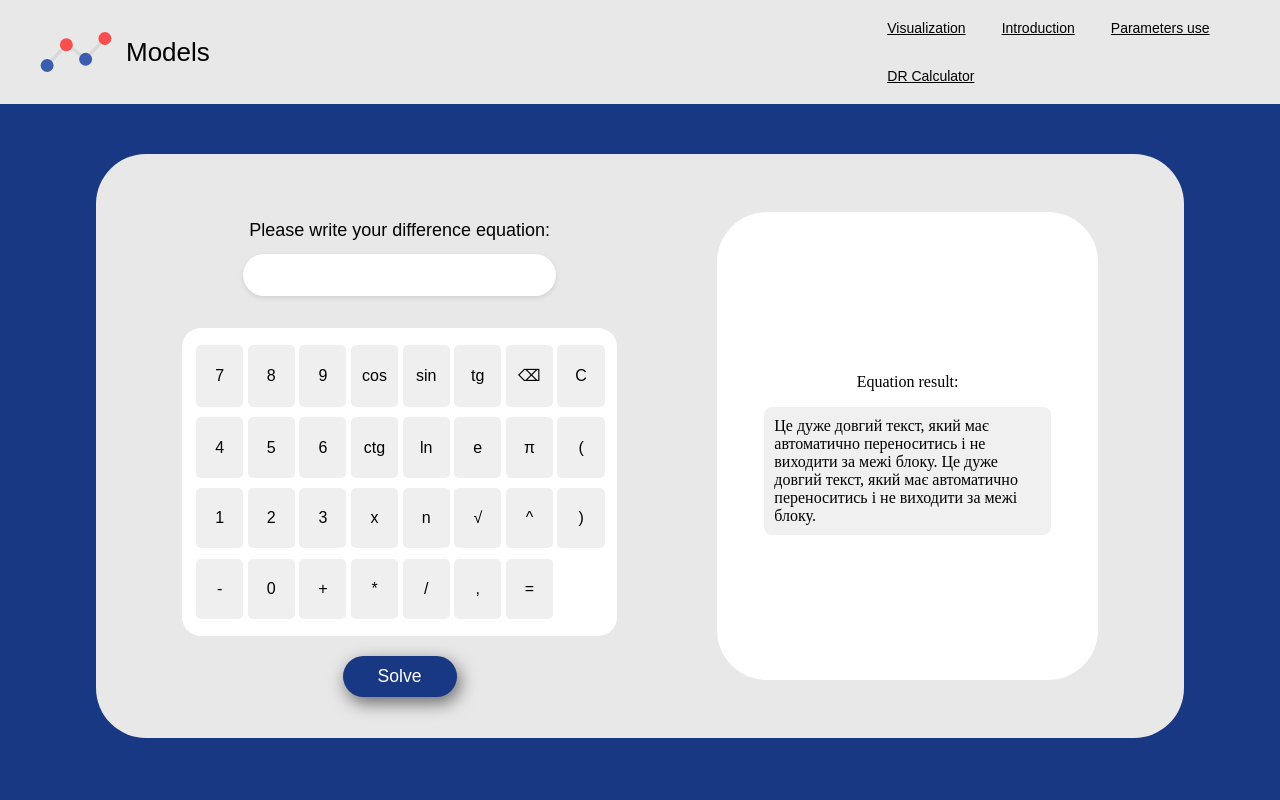
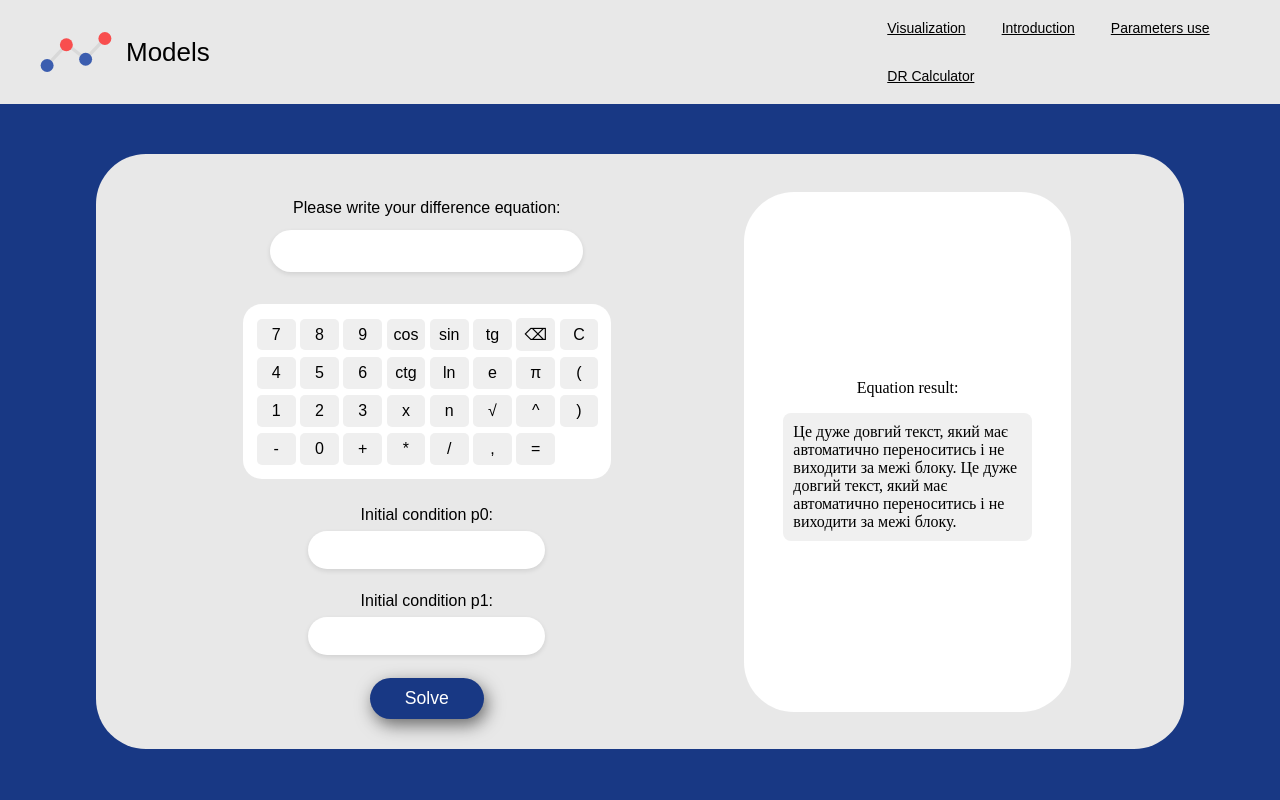
Before and after one commit to dosstacy/cobweb-website, a Flask app: page /calculator in a window 1280 px wide. Run offline with Flask 3, Linux system fonts and the light colour scheme; some libraries are stand-ins or nearby versions.

Commit message:
add initial conditions fields

```diff
--- a/static/css/calculator.css
+++ b/static/css/calculator.css
@@ -7,7 +7,7 @@
 
 #calc-rect {
     margin-top: 50px;
-    height: 73vh;
+    height: fit-content;
     margin-bottom: 30px;
     display: flex;
     flex-direction: row;
@@ -51,7 +51,7 @@ label {
 
 #eq-btn {
     padding: 10px 35px;
-    margin: 20px 10px;
+    margin: 0px 10px 30px;
 }
 
 #equation-input {
@@ -61,7 +61,7 @@ label {
     transition: all 0.5s ease-in-out
 }
 
-#equation-input:focus {
+#equation-input:focus, #p0:focus, #p1:focus {
     box-shadow: 0 7px 5px rgba(0, 0, 0, 0.1);
     transform: translateY(-2px);
 }
@@ -70,9 +70,9 @@ label {
     background-color: white;
     padding: 10px;
     border-radius: 19px;
-    /* width: 100%; */
-    max-width: 100%;
-    overflow-x: auto;
+    width: 80%;
+    /* max-width: 100%; */
+    /* overflow-x: auto; */
     height: 65%;
     margin-top: 32px;
 }
@@ -101,9 +101,9 @@ label {
 
 .eq-answer-cont {
     background-color: white;
-    width: 35%;
+    width: 30%;
     border-radius: 50px;
-    height: 80%;
+    height: 65vh;
     display: flex;
     flex-direction: column;
     justify-content: center;
@@ -111,11 +111,29 @@ label {
 }
 
 .eq-answer {
-    display: inline-block; /* Щоб розмір підлаштовувався під вміст */
-    padding: 10px; /* Відступ всередині */
-    background-color: #f0f0f0; /* Просто для краси */
+    display: inline-block;
+    padding: 10px;
+    background-color: #f0f0f0;
     border-radius: 8px;
-    max-width: 70%; /* Щоб не виходив за межі екрана */
-    word-wrap: break-word; /* Переносить довгі слова */
-    white-space: normal; /* Дозволяє переносити рядки */
+    max-width: 70%;
+    word-wrap: break-word;
+    white-space: normal;
 }
+
+.init-cond {
+    display: flex;
+    flex-direction: column;
+    justify-content: center;
+    align-items: center;
+    margin-top: 27px;
+    /* gap: 13px; */
+}
+
+#p0, #p1 {
+    margin: 7px 0 23px;
+    transition: all 0.5s ease-in-out
+}
+
+label {
+    font-size: 1rem;
+}
--- a/templates/calculator.html
+++ b/templates/calculator.html
@@ -9,19 +9,24 @@
 <div class="calculator-page">
     <div class="rectangle" id="calc-rect">
         <div class="eq-cont">
-            <form>
+            <form id="calc-form">
                 <label for="equation-input" style="display: block;">Please write your difference equation: </label>
                 <input class="data-input" id="equation-input" required readonly/>
             </form>
             <div class="calc-container">
                 {% include 'partials/math_table_calc.html' %}
             </div>
+            <div class="init-cond">
+                <label for="p0">Initial condition p0:</label><input class="data-input" id="p0"/>
+                <label for="p1">Initial condition p1:</label><input class="data-input" id="p1"/>
+            </div>
             <button class="btn" id="eq-btn" type="submit">Solve</button>
         </div>
         <div class="eq-answer-cont">
             <p>Equation result: </p>
             <div class="eq-answer">
-                Це дуже довгий текст, який має автоматично переноситись і не виходити за межі блоку. Це дуже довгий текст, який має автоматично переноситись і не виходити за межі блоку.
+                Це дуже довгий текст, який має автоматично переноситись і не виходити за межі блоку. Це дуже довгий
+                текст, який має автоматично переноситись і не виходити за межі блоку.
             </div>
         </div>
     </div>
```
